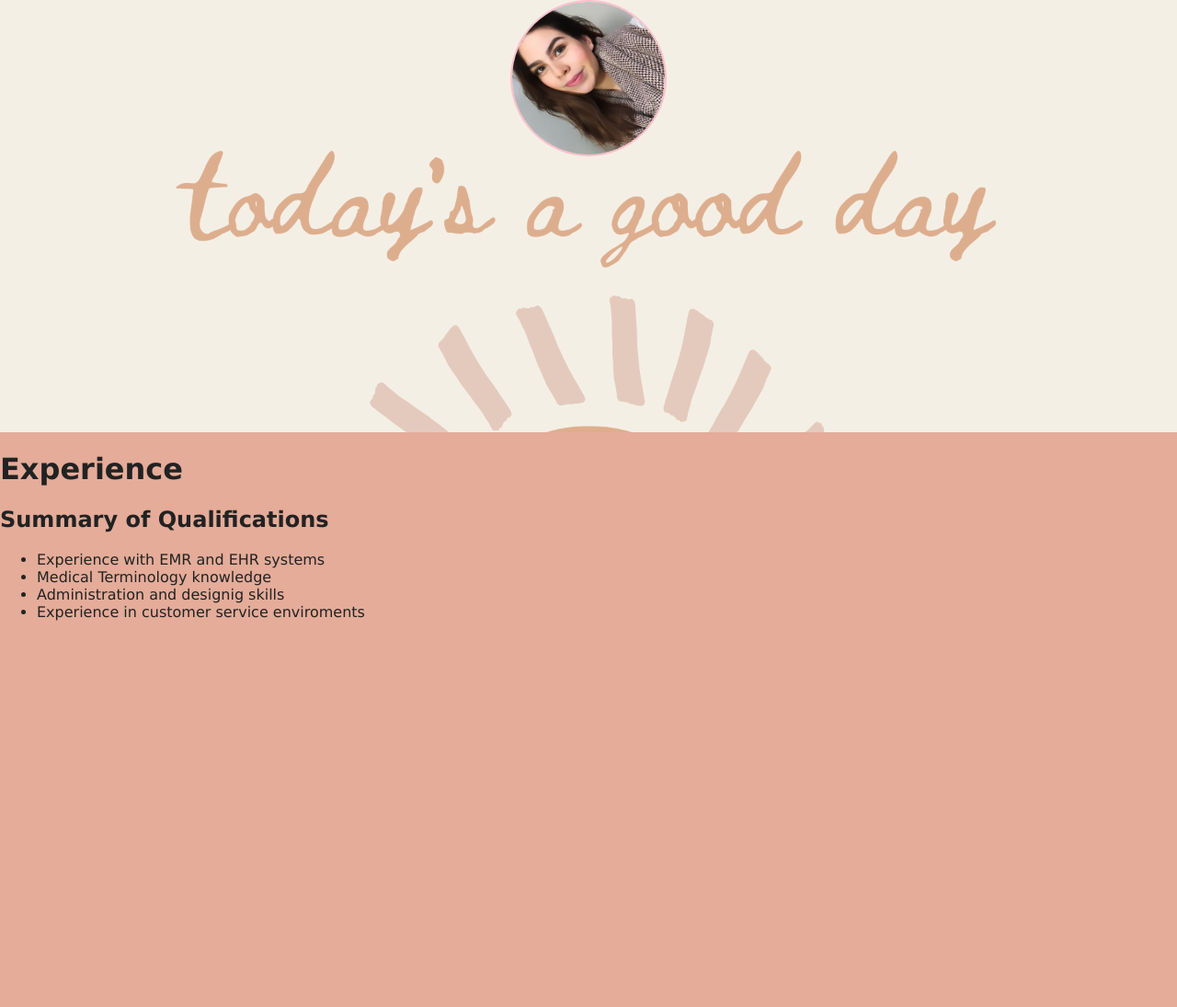
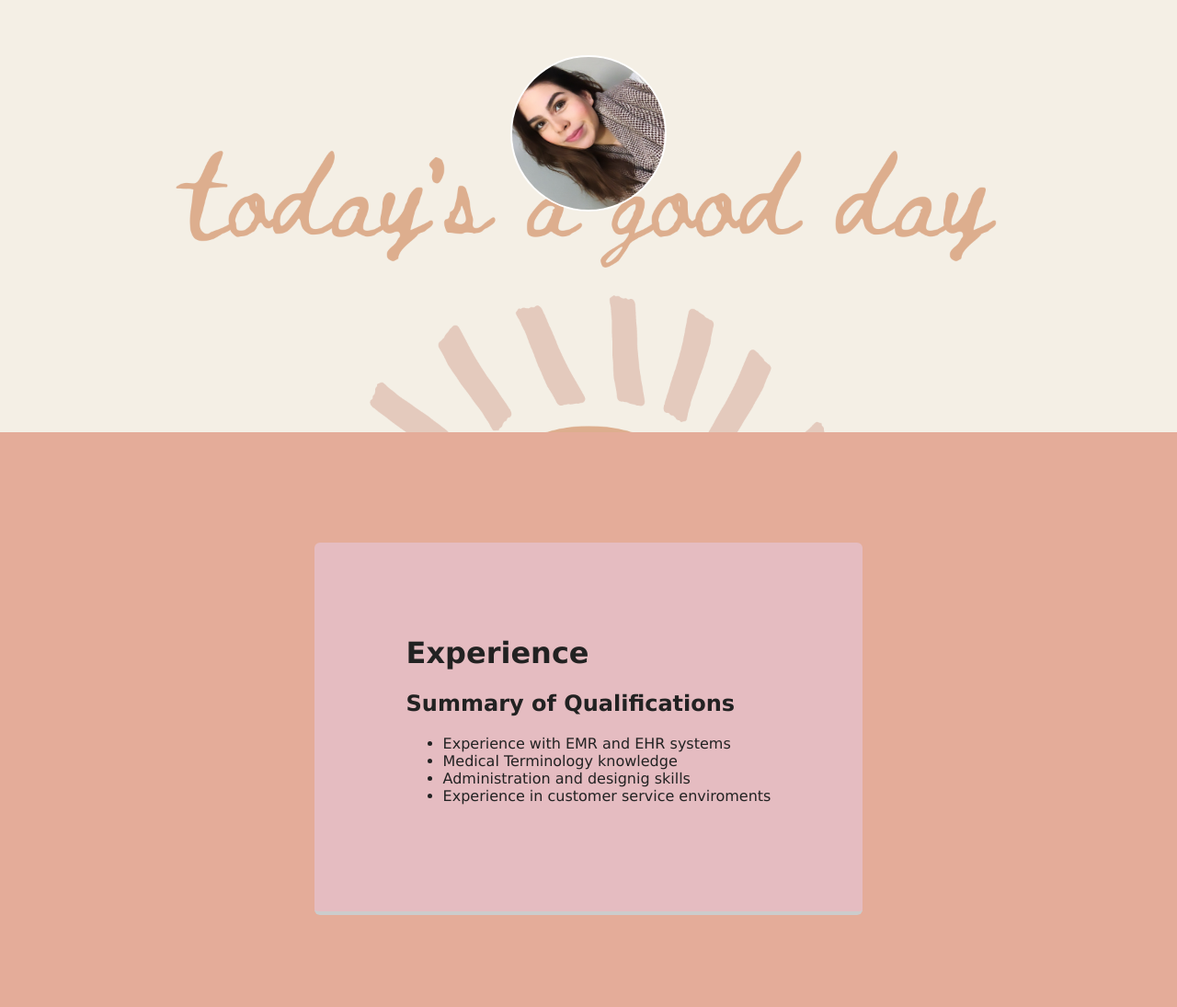
Before and after one commit to aleexandrafg/Project-1, a plain HTML site: page experience.html in a window 1280 px wide. Shown: the whole page at 92% size. Before the commit the page ends 800 px from the top, so only its background shows below. Drawn offline with Linux system fonts and the light colour scheme.

Commit message:
last changes

```diff
--- a/experience.html
+++ b/experience.html
@@ -9,6 +9,8 @@
         <header>
         <img src="images/real-me.JPG" alt="Alexandra Escalona picture" class="main-image">
         </header>
+        <main class="flex">
+        <div class="card-page1">
         <h1 class="content">Experience</h1>
         <h2>Summary of Qualifications</h2>
         <ul>
@@ -17,5 +19,7 @@
             <li>Administration and designig skills</li>
             <li>Experience in customer service enviroments</li>
         </ul>
+    </div>
+    </main>
     </body>
 </html>
--- a/styles.css
+++ b/styles.css
@@ -61,7 +61,7 @@ header {
   background-size: cover;
   background-position: center;
   overflow: hidden;
-  padding-top: -60px;
+  padding-top: 60px;
 }
 header {
   line-height: 1;
@@ -81,7 +81,7 @@ header .profile-image:hover {
 
   background-color: #e5bcc1;
   color: black;
-  font-family: 'Lucida Handwriting' cursive;
+  font-family: 'Lucida Sans';
   padding: 10px;
   border-radius: 5px;
   display: table;
@@ -213,12 +213,10 @@ a.social:hover {
   text-align: left;
 }
 .main-image {
-  border: solid 2px pink;
+  border: solid 2px rgb(254, 254, 254);
   border-radius: 50%;
   height: 170px;
   width: 170px;
-  position: center;
-  text-align: bottom;
 }
 .conent{
   background-color: rgb(230, 149, 111);
@@ -227,5 +225,18 @@ a.social:hover {
   padding: 3px;
   text-align: bottom;
   position: fixed;
-
 }
+.card-page1 {
+  margin: 100px;
+  padding: 80px 100px 100px;
+  max-width: fit-content;
+  text-align: left;
+  background: #e5bcc1;
+  border-bottom: 4px solid #ccc;
+  border-radius: 6px;
+  transition: all .5s;
+  position:relative;
+}
+.card-page1:hover {
+  border-color: #f94646;
+}
```
